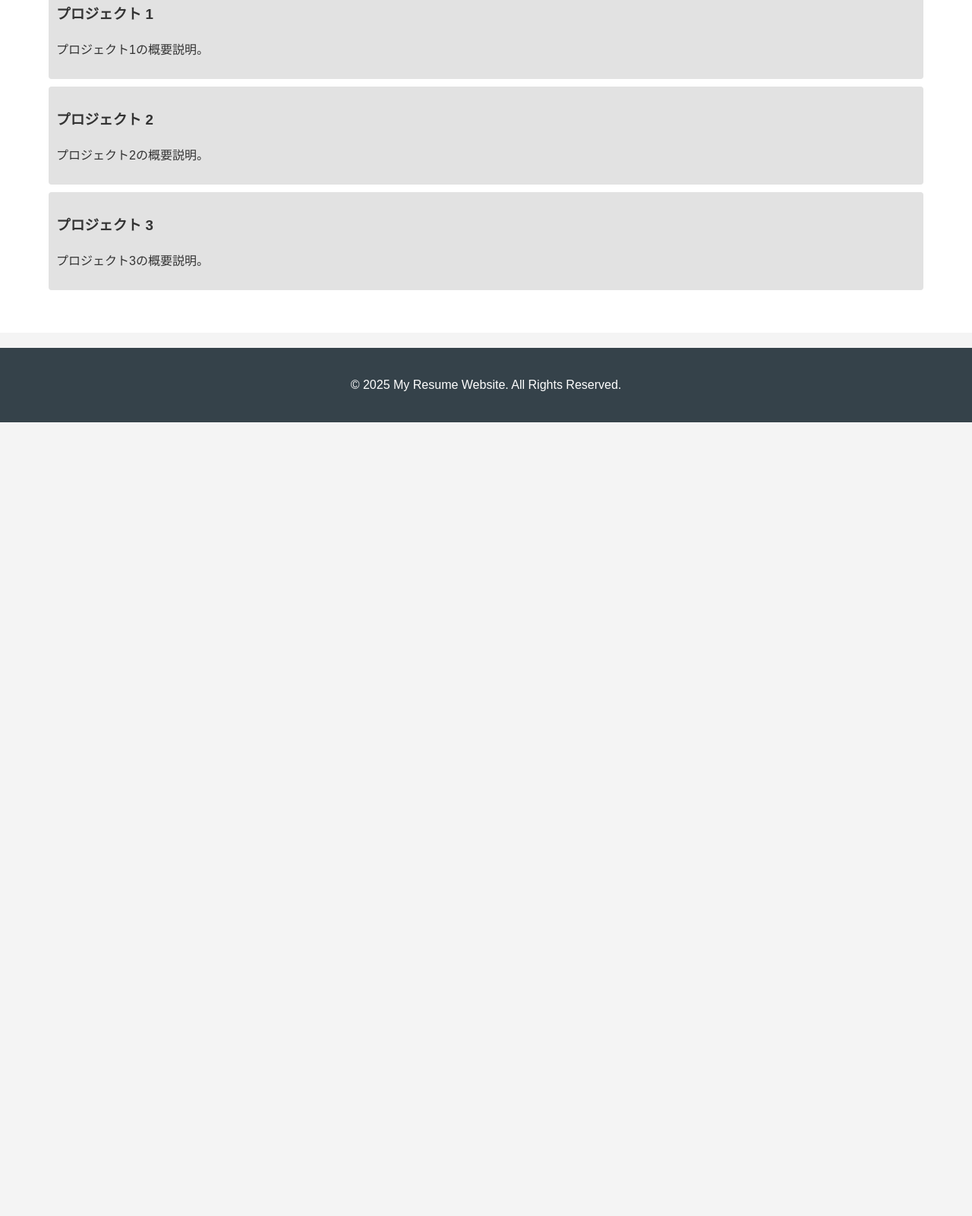
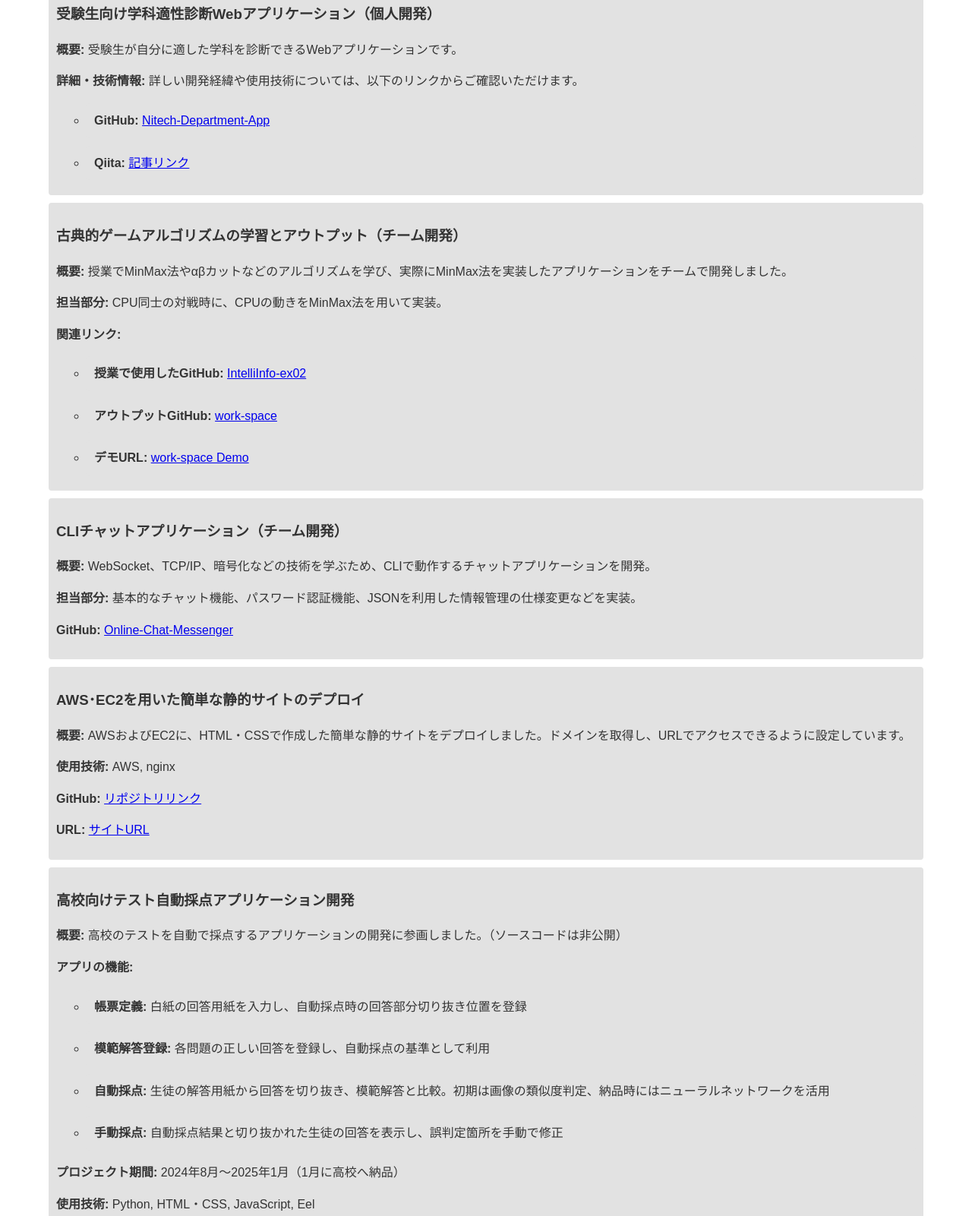
Before and after one commit to hayashi1917/PortfolioSite, a plain HTML site: page portfolio.html in a window 1280 px wide. Shown: the part 237-1838 px from the top of the page at 76% size. Before the commit the page ends 800 px from the top, so only its background shows below. Drawn offline with Linux system fonts and the light colour scheme.

Commit message:
内容の更新

```diff
--- a/portfolio.html
+++ b/portfolio.html
@@ -26,19 +26,52 @@
         <h2>ポートフォリオプロジェクト一覧</h2>
         <ul class="project-list">
           <li>
-            <h3>プロジェクト 1</h3>
-            <p>プロジェクト1の概要説明。</p>
+            <h3>受験生向け学科適性診断Webアプリケーション（個人開発）</h3>
+            <p><strong>概要:</strong> 受験生が自分に適した学科を診断できるWebアプリケーションです。</p>
+            <p><strong>詳細・技術情報:</strong> 詳しい開発経緯や使用技術については、以下のリンクからご確認いただけます。</p>
+            <ul>
+              <li><strong>GitHub:</strong> <a href="https://github.com/hayashi1917/Nitech-Department-App" target="_blank">Nitech-Department-App</a></li>
+              <li><strong>Qiita:</strong> <a href="https://qiita.com/hayashi1917/items/0331fc131b313b23792e" target="_blank">記事リンク</a></li>
+            </ul>
           </li>
           <li>
-            <h3>プロジェクト 2</h3>
-            <p>プロジェクト2の概要説明。</p>
+            <h3>古典的ゲームアルゴリズムの学習とアウトプット（チーム開発）</h3>
+            <p><strong>概要:</strong> 授業でMinMax法やαβカットなどのアルゴリズムを学び、実際にMinMax法を実装したアプリケーションをチームで開発しました。</p>
+            <p><strong>担当部分:</strong> CPU同士の対戦時に、CPUの動きをMinMax法を用いて実装。</p>
+            <p><strong>関連リンク:</strong></p>
+            <ul>
+              <li><strong>授業で使用したGitHub:</strong> <a href="https://github.com/hayashi1917/IntelliInfo-ex02" target="_blank">IntelliInfo-ex02</a></li>
+              <li><strong>アウトプットGitHub:</strong> <a href="https://github.com/teamdev-a-team/work-space" target="_blank">work-space</a></li>
+              <li><strong>デモURL:</strong> <a href="https://teamdev-a-team.github.io/work-space/" target="_blank">work-space Demo</a></li>
+            </ul>
           </li>
           <li>
-            <h3>プロジェクト 3</h3>
-            <p>プロジェクト3の概要説明。</p>
+            <h3>CLIチャットアプリケーション（チーム開発）</h3>
+            <p><strong>概要:</strong> WebSocket、TCP/IP、暗号化などの技術を学ぶため、CLIで動作するチャットアプリケーションを開発。</p>
+            <p><strong>担当部分:</strong> 基本的なチャット機能、パスワード認証機能、JSONを利用した情報管理の仕様変更などを実装。</p>
+            <p><strong>GitHub:</strong> <a href="https://github.com/Online-Chat-Messenger/online-chat-messenger" target="_blank">Online-Chat-Messenger</a></p>
           </li>
-          <!-- 追加のプロジェクトをここに記載 -->
-        </ul>
+          <li>
+            <h3>AWS･EC2を用いた簡単な静的サイトのデプロイ</h3>
+            <p><strong>概要:</strong> AWSおよびEC2に、HTML・CSSで作成した簡単な静的サイトをデプロイしました。ドメインを取得し、URLでアクセスできるように設定しています。</p>
+            <p><strong>使用技術:</strong> AWS, nginx</p>
+            <p><strong>GitHub:</strong> <a href="#" target="_blank">リポジトリリンク</a></p>
+            <p><strong>URL:</strong> <a href="#" target="_blank">サイトURL</a></p>
+          </li>
+          <li>
+            <h3>高校向けテスト自動採点アプリケーション開発</h3>
+            <p><strong>概要:</strong> 高校のテストを自動で採点するアプリケーションの開発に参画しました。（ソースコードは非公開）</p>
+            <p><strong>アプリの機能:</strong></p>
+            <ul>
+              <li><strong>帳票定義:</strong> 白紙の回答用紙を入力し、自動採点時の回答部分切り抜き位置を登録</li>
+              <li><strong>模範解答登録:</strong> 各問題の正しい回答を登録し、自動採点の基準として利用</li>
+              <li><strong>自動採点:</strong> 生徒の解答用紙から回答を切り抜き、模範解答と比較。初期は画像の類似度判定、納品時にはニューラルネットワークを活用</li>
+              <li><strong>手動採点:</strong> 自動採点結果と切り抜かれた生徒の回答を表示し、誤判定箇所を手動で修正</li>
+            </ul>
+            <p><strong>プロジェクト期間:</strong> 2024年8月～2025年1月（1月に高校へ納品）</p>
+            <p><strong>使用技術:</strong> Python, HTML・CSS, JavaScript, Eel</p>
+            <p><strong>担当部分:</strong> 試作品では帳票定義と模範解答が1対1の対応でしたが、これを1対多の関係に対応する機能を実装。これにより、複数科目で同じ回答用紙を共有でき、帳票定義の手間を大幅に削減。また、帳票定義のコピー機能などの軽微な機能追加・修正も担当。</p>
+          </li>
       </div>
     </section>
   </main>
```
Also changed, not shown: resume.html (+5 -3 lines).
